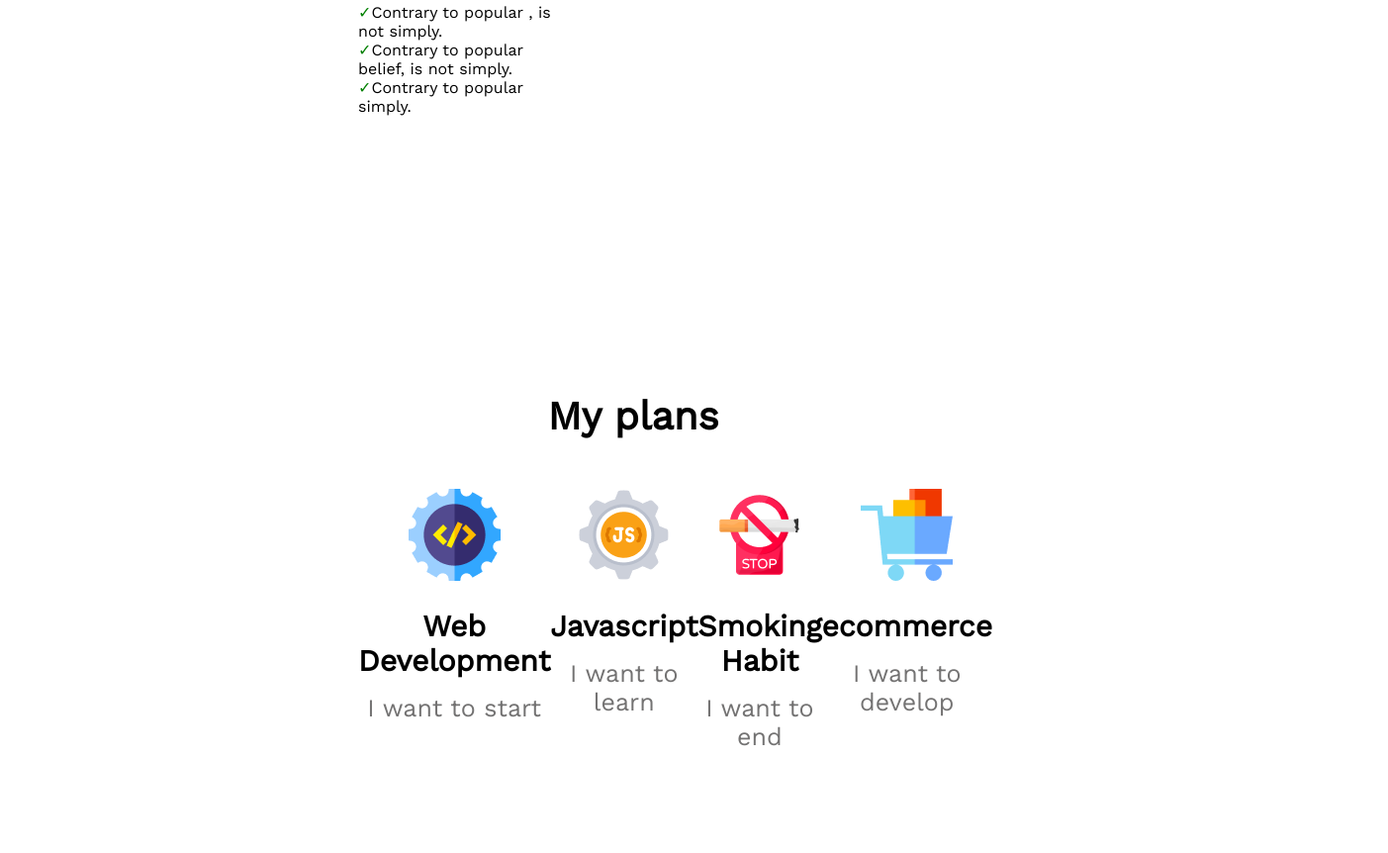
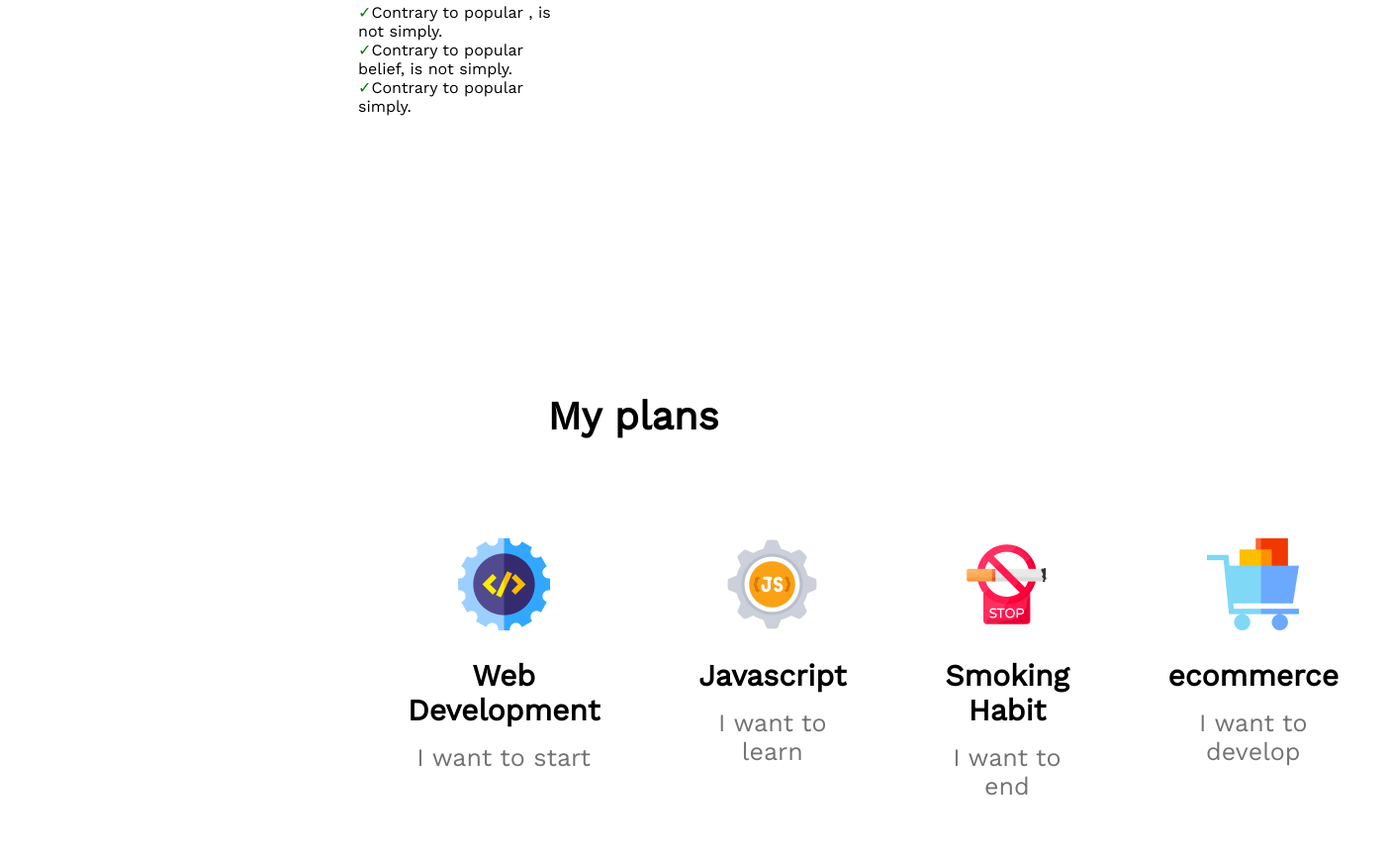
Before and after one commit to asmmostafizurrahman/assigntment1ms1ph, a plain HTML site: page index.html in a window 1280 px wide. Shown: the part 2878-3740 px from the top of the page at 99% size, 1403 px wide, since content can reach past the window. Before the commit the page ends 3687 px from the top, so only its background shows below. Drawn offline with nearby package versions, Linux system fonts and the light colour scheme.

Commit message:
css corrected

```diff
--- a/styles/newme.css
+++ b/styles/newme.css
@@ -154,7 +154,7 @@
 }
 
 .plans>ul>li {
-    F padding: 50px;
+    padding: 50px;
 }
 
 .plans>ul>li>h2 {
```
